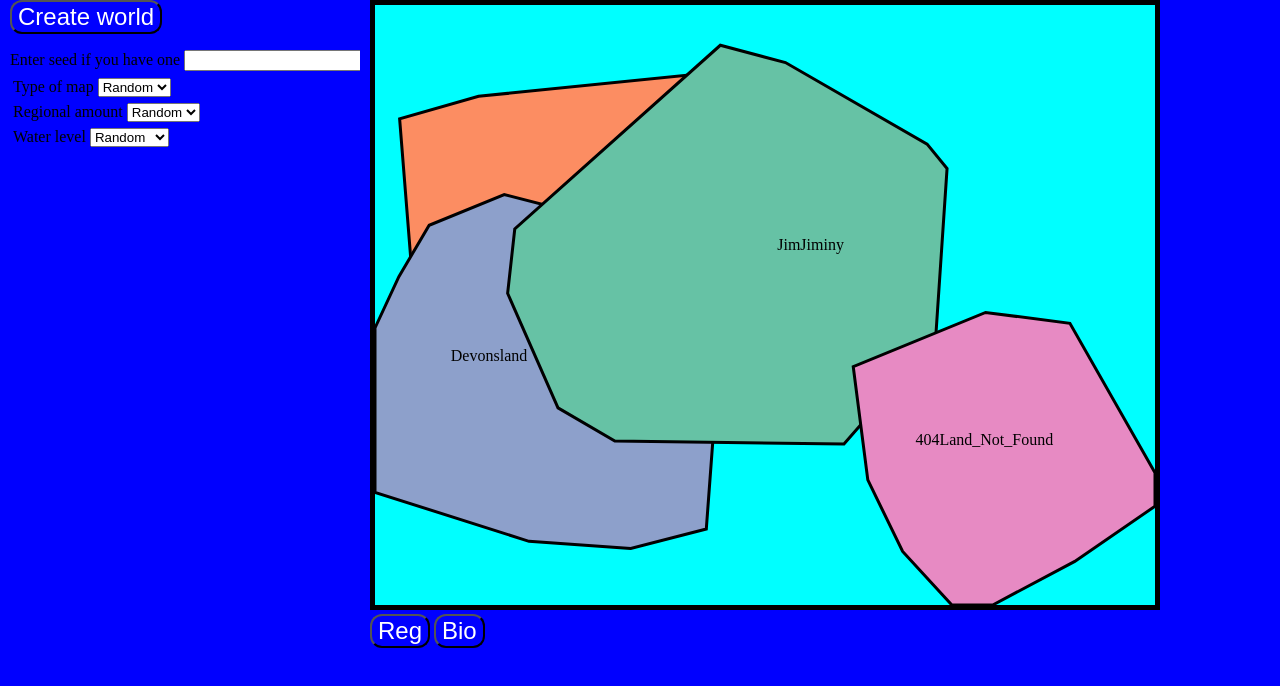
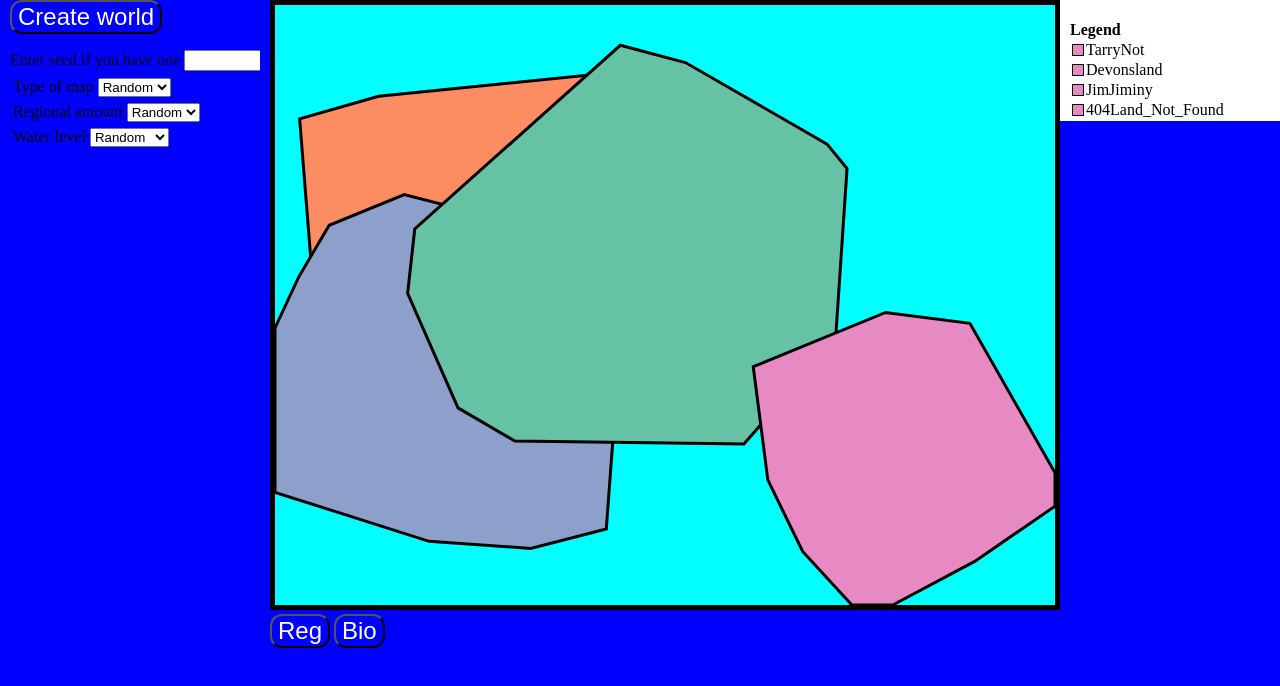
Before and after one commit to jcaufield/CS476MapGenerator, a website built with webpack: page index.html in a window 1280 px wide. Both pictures are taken after a click on the button "Reg". Built offline with nearby package versions, Linux system fonts and the light colour scheme.

Commit message:
re-positioned legend box; reads generated names in

```diff
--- a/index.html
+++ b/index.html
@@ -67,22 +67,17 @@
     <div id="WorldImage">
 
             <svg id="WorldCreated" width="780" height="600"></svg>
+            <div id="legend">
+                <h4>Legend</h4>
+                <div id="regionNames">
+                </div>
+            </div>
             <br/>
             <button id="Reg">Reg</button>
             <button id="Bio">Bio</button>
 
     </div>
-    <div id="legend">
-        <h4>Legend</h4>
-        <div id="regionNames">
-            <div class="Entry"><div class="colorSquare"></div><div class="Name">Region1</div></div>
-            <br/>
-            <div class="Entry"><div class="colorSquare"></div><div class="Name">Region2</div></div>
-            <br/>
 
-
-        </div>
-    </div>
 
     <script src="https://d3js.org/d3.v6.js"></script>
     <script src="seedrandom.js"></script>
--- a/project.css
+++ b/project.css
@@ -31,7 +31,7 @@ h4 {
 
 #WorldImage {
     background-color: blue;
-    width: 900px;
+    width: 1000px;
     height: 800px;
     bottom: 0;
     top: 0;
@@ -53,9 +53,11 @@ h4 {
 #legend{
     background-color: white;
     display: block;
-    height: fit-content;/*200px;*/
-    width: 100px;
-    float: left
+    position: absolute;
+    top: 0;
+    right: 0;
+    height: fit-content;
+    width: 200px;
 }
 
 #regionNames{
@@ -78,10 +80,11 @@ h4 {
     height: 10px;
     float: left;
     padding: 0;
+    margin: 3px 2px;
 }
 
 .Entry{
     height: fit-content;
-    width: fit-content;
+    width: 100%;
     padding: 0
 }
--- a/src/renderWorld/renderWorld.js
+++ b/src/renderWorld/renderWorld.js
@@ -7,6 +7,10 @@ function renderWorld(data, waterType, names) {
     const points = data.map((d) => {
         return {x: parseFloat(xScale(d.x)), y: parseFloat(yScale(d.y))};
     })
+
+    //get Legend Ref
+    const legendNames = d3.select('#regionNames');
+    legendNames.selectAll("*").remove();
 
     //initialize voronoi diagram
     const delauney = d3.Delaunay.from(points, d => d.x, d => d.y); // .from(points, fx, fy)
@@ -65,8 +69,17 @@ function renderWorld(data, waterType, names) {
         //fill in the area
         svgAPI.path(hullPath, colors[i]);
 
-        //place name
-        svgAPI.text(points[start], names[i]);
+        //place name in legend
+        const entry = legendNames.append('div')
+            .attr('class', 'Entry');
+
+        entry.append('div')
+            .attr('class', 'colorSquare');
+        entry.append('div')
+            .attr('class', 'Name')
+            .text(names[i]);
+
+        legendNames.append('br');
     }
 
 }
```
